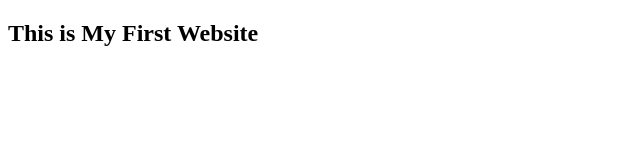
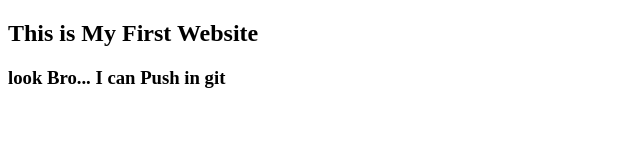
Before and after one commit to RejvyMahmud/myfirstwebsite, a plain HTML site: page index.html in a window 1280 px wide. Shown: the whole page, without its empty margins (0-640 px from the left). Drawn offline with Linux system fonts and the light colour scheme.

Commit message:
git Push

```diff
--- a/index.html
+++ b/index.html
@@ -8,5 +8,6 @@
 </head>
 <body>
     <h2> This is My First Website</h2>
+    <h3>look Bro... I can Push in git </h3>
 </body>
 </html>
```
